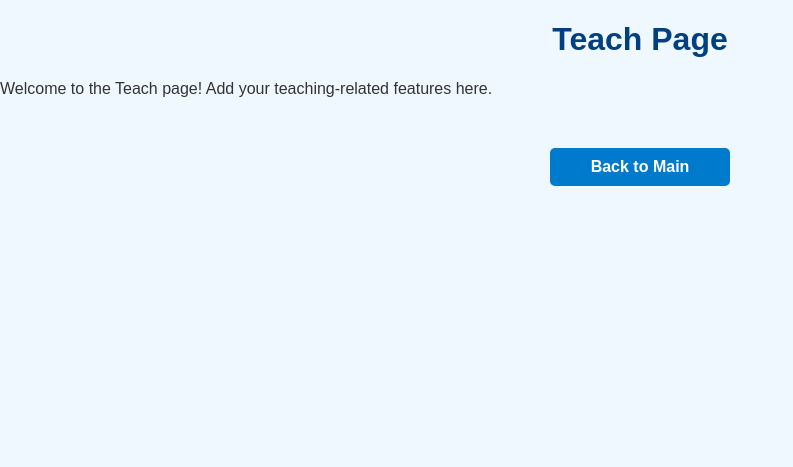
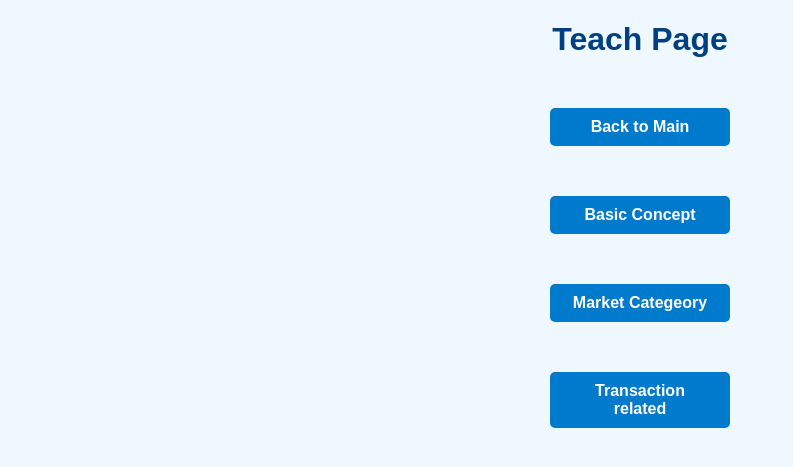
Before and after one commit to ArthurArthurArthur0817/Stock, a Flask app: page /teach in a window 1280 px wide. Shown: the top 467 px of the page, without its empty margins (0-793 px from the left). Run offline with Flask 3, Linux system fonts and the light colour scheme; the visitor is signed in with stand-in values (Sample User, id 1).

Commit message:
加上basic/market/trans_reladted按鈕

```diff
--- a/templates/teach.html
+++ b/templates/teach.html
@@ -8,7 +8,10 @@
 </head>
 <body>
     <h1>Teach Page</h1>
-    <p>Welcome to the Teach page! Add your teaching-related features here.</p>
+    <p></p>
     <a href="{{ url_for('main') }}" class="btn">Back to Main</a>
+    <a href="{{ url_for('basic') }}" class="btn">Basic Concept</a>
+    <a href="{{ url_for('market') }}" class="btn">Market Categeory</a>
+    <a href="{{ url_for('trans_related') }}" class="btn">Transaction related</a>
 </body>
 </html>
```
